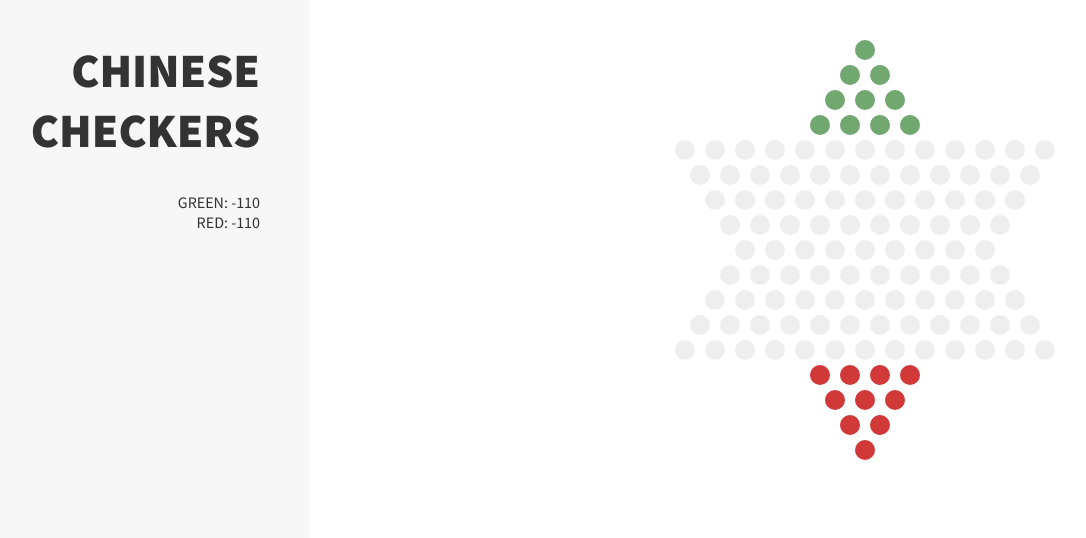
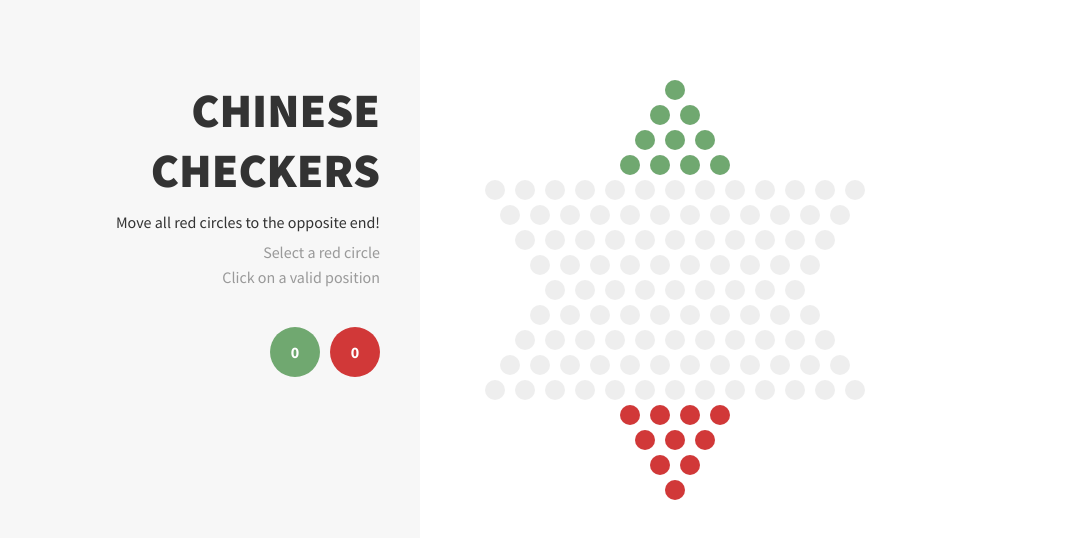
Before and after one commit to peterlau/ccheckers, a website: page public/checker/index.html in a window 1280 px wide. Shown: the top 538 px of the page, without its empty margins (140-1226 px from the left). Drawn offline with nearby package versions, Linux system fonts and the light colour scheme.

Commit message:
Changed the page layout

```diff
--- a/public/checker/index.html
+++ b/public/checker/index.html
@@ -9,14 +9,27 @@
 
 <body>
 
+	<div class="desc">
+		<div class="content">
+			<div class="contentInnerWrapper">
+				<h1>Chinese Checkers</h1>
+				<p>Move all red circles to the opposite end!</p>
+				<div id="rules">
+					<div>Select a red circle</div>
+					<div>Click on a valid position</div>
+				</div>
+				<div id="score">
+					<div class="red circle">-110</div>
+					<div class="green circle">-110</div>
+					<div class="clear"></div>
+				</div>
+				<div id="message"></div>
+			</div>
+		</div>
+	</div>
+
 	<div id="boardWrapper">
 		<div id="board"></div>
-	</div>
-
-	<div class="desc">
-		<h1>Chinese Checkers</h1>
-		<div id="score"></div>
-		<div id="message"></div>
 	</div>
 
 <script src="http://d3js.org/d3.v3.min.js" charset="utf-8"></script>
@@ -26,8 +39,8 @@ var Board = {
 	HEIGHT: 17,
 	COLOR:  {
 		"UNDEFINED": 0,
+		"GREEN": 2,
 		"RED": 1,
-		"GREEN": 2,
 	},
 	HOME_HEIGHT: 4,
 	CELL_DIMENSION: 20,
@@ -196,24 +209,8 @@ var Board = {
 			.data(Board.state.scores);
 
 		labels.text(function(d, i) {
-			if (i % 2) {
-				return "GREEN: " + d;
-			}
-			else {
-				return "RED: " + d;
-			}
+			return 110 + d;
 		});
-
-		labels.enter()
-			.append("div")
-			.text(function(d, i) {
-				if (i % 2) {
-					return "RED: " + d;
-				}
-				else {
-					return "GREEN: " + d;
-				}
-			});
 	},
 
 	drawWinning: function() {
--- a/public/checker/style.css
+++ b/public/checker/style.css
@@ -2,39 +2,88 @@ body {
 	margin: 0;
 	padding: 0;
 	background: #fff;
+	height: 100%;
 	color: #333;
 	font-family: 'Source Sans Pro', sans-serif;
+	overflow: hidden;
 }
 
 h1 {
-	margin-top: 40px;
+	margin-top: 0;
+	padding-top: 80px;
 	font-weight: 999;
 	text-transform: uppercase;
 	font-size: 48px;
 	text-align: right;
 }
 
+.clear {
+	clear: both;
+}
+
 .desc {
-	position: absolute;
-	height: 100%;
-	width: 300px;
-	margin-right: 500px;
-	padding-right: 50px;
-	padding-left: 100px;
+	position: relative;
+	float: left;
+	width: 50%;
+}
+
+.desc .content {
+	margin-right: 80px;
+	padding: 0 40px;
 	background: #f7f7f7;
+	padding-bottom: 99999px;
+}
+
+.desc .content .contentInnerWrapper {
+	float: right;
+	width: 400px;
+}
+
+#score > div.circle {
+	float: right;
+	width: 50px;
+	height: 50px;
+	background: red;
+	border-radius: 50px;
+	color: white;
+	font-weight: bold;
+	text-align: center;
+	margin-left: 10px;
+	line-height: 50px;
+}
+#score > div.circle.green {
+	background: rgb(112, 168, 112);
+}
+#score > div.circle.red {
+	background: rgb(209, 56, 56);
+}
+
+.desc h1 + p {
+	text-align: right;
+	margin: 0;
+	margin-bottom: 10px;
+	margin-top: -20px;
+}
+
+#rules {
+	text-align: right;
+	padding-left: 80px;
+	margin-bottom: 40px;
+}
+
+#rules > div {
+	margin-bottom: 5px;
+	color: #999;
 }
 
 #boardWrapper {
 	position: relative;
 	float: right;
-	padding-left: 40px;
-	width: 450px;
-	height: 450px;
-	margin: 0 auto;
-	margin-top: 40px;
+	width: 50%;
 }
 
 #board {
+	margin-top: 80px;
 	position: relative;
 }
 
@@ -92,7 +141,3 @@ h1 {
 .top > .green.selected {
 	background: green;
 }
-
-#score > div {
-	text-align: right;
-}
```
